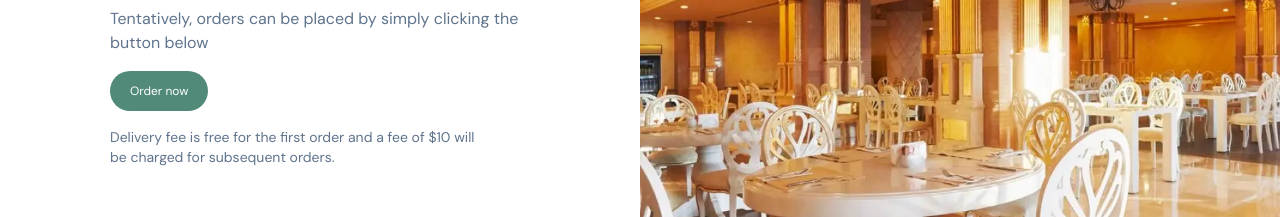
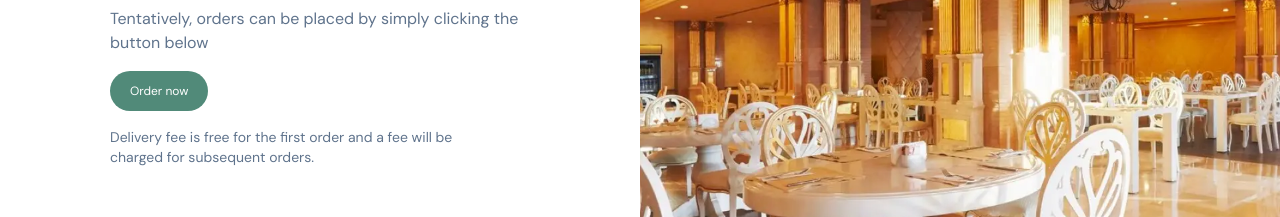
Before and after one commit to Aliiiu/debuka-website, a Next.js app: page / in a window 1280 px wide. Shown: the part 3320-3537 px from the top of the page. Built offline with nearby package versions, Linux system fonts and the light colour scheme.

Commit message:
update delivery message

```diff
--- a/src/components/orderings.tsx
+++ b/src/components/orderings.tsx
@@ -29,7 +29,7 @@ const Orderings = () => {
 								Order now
 							</Link>
 							<p className="text-body-alt text-sm max-w-[378px]">
-								Delivery fee is free for the first order and a fee of $10 will
+								Delivery fee is free for the first order and a fee will
 								be charged for subsequent orders.
 							</p>
 						</div>
```
